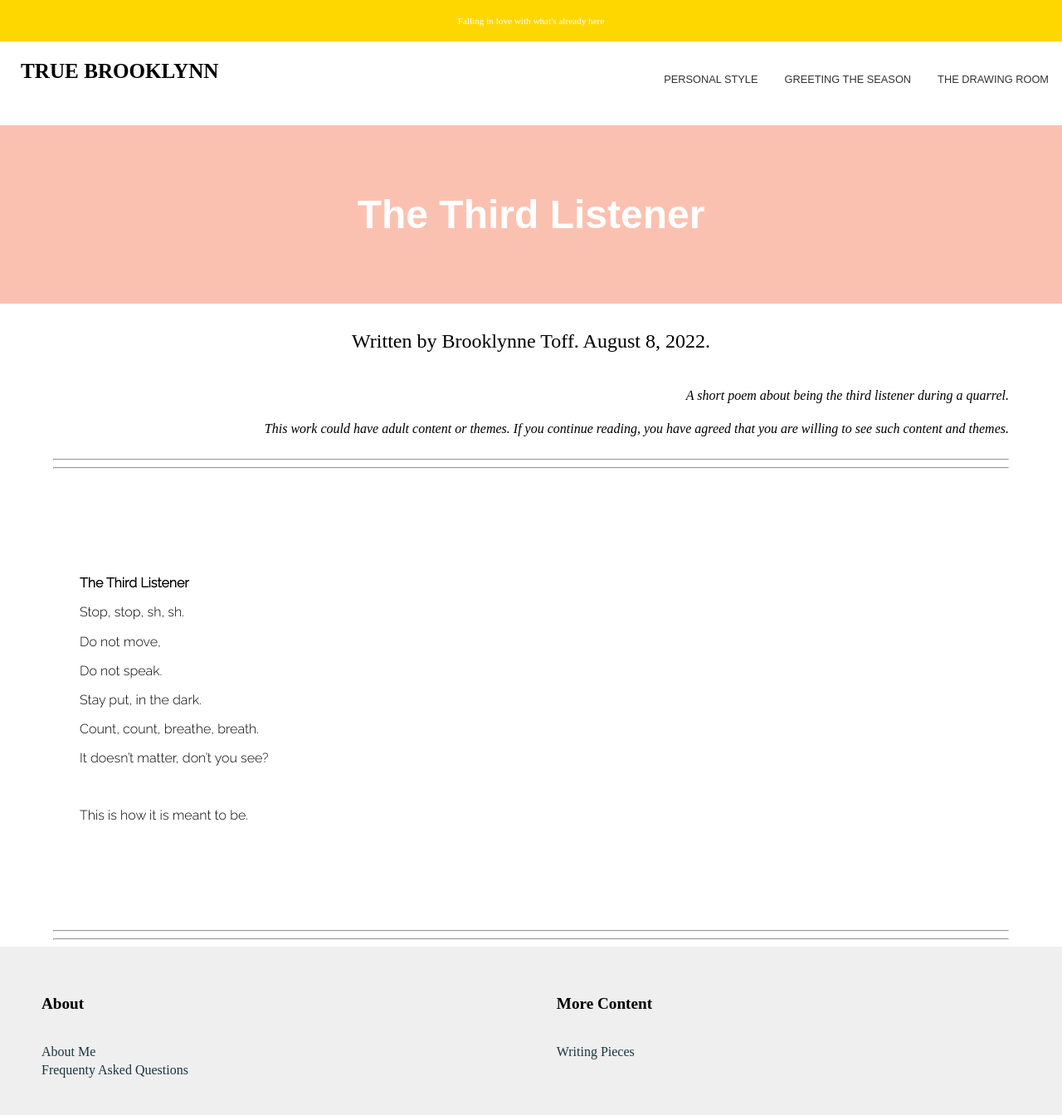
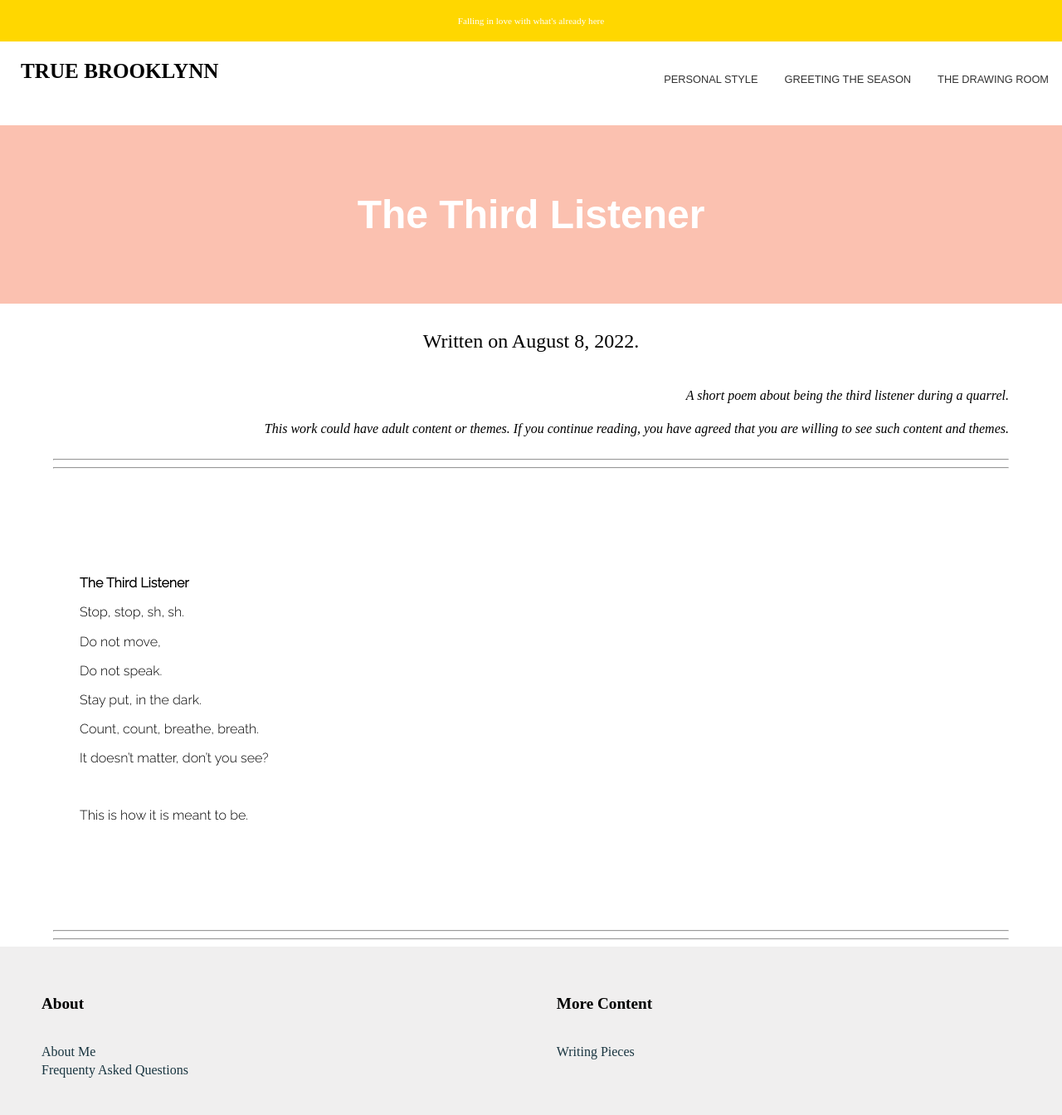
Before and after one commit to truebrooklynn/truebrooklynn.github.io, a Jekyll site: the page built from creative-writing/the_third_listener/index.html, in a window 1280 px wide. Shown: the whole page at 83% size. Built offline with Jekyll 4.4.1, drawn with Linux system fonts in a browser that asks for light colours; some web fonts are replaced.

Commit message:
Update index.html

```diff
--- a/creative-writing/the_third_listener/index.html
+++ b/creative-writing/the_third_listener/index.html
@@ -7,7 +7,7 @@ title: The Third Listener
     The Third Listener
   </h1>
   <p>
-    Written by Brooklynne Toff. August 8, 2022.
+    Written on August 8, 2022.
   </p>
 </div>
 
```
